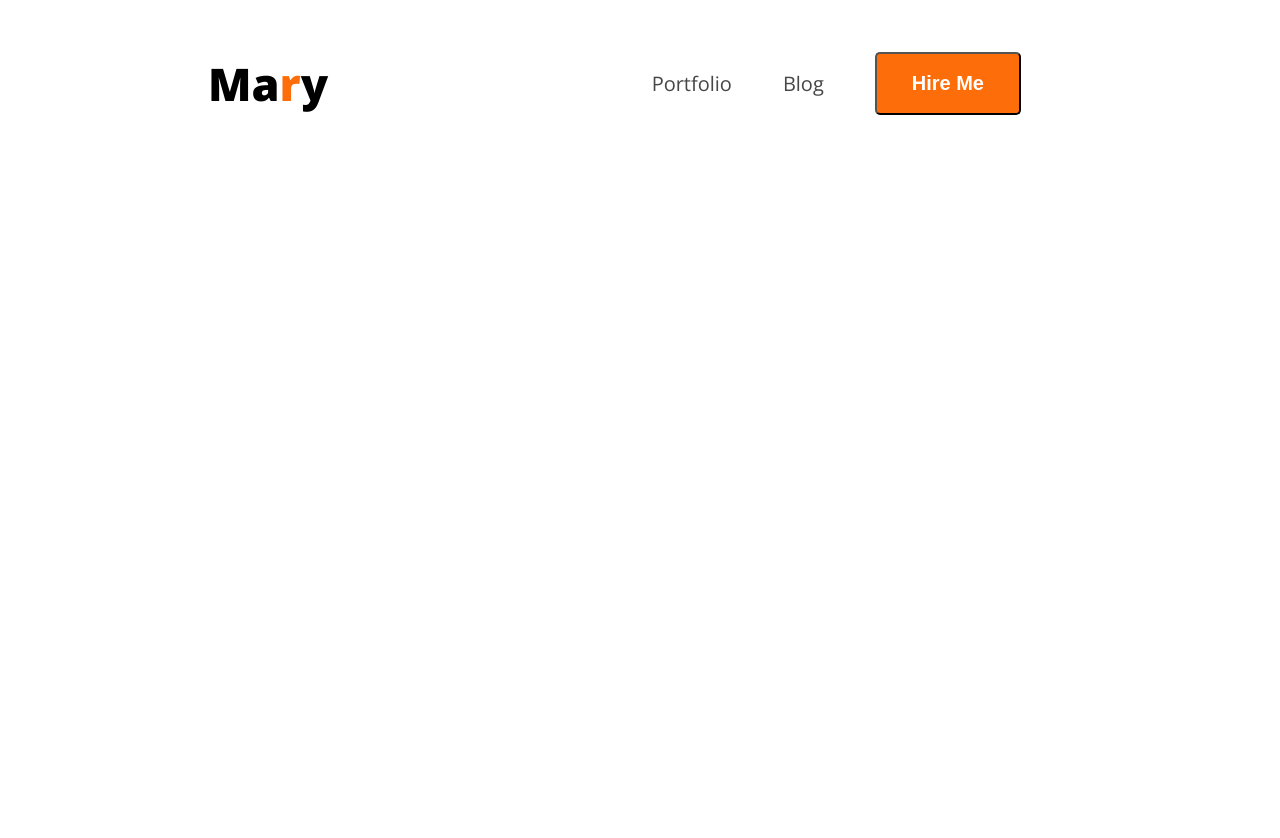
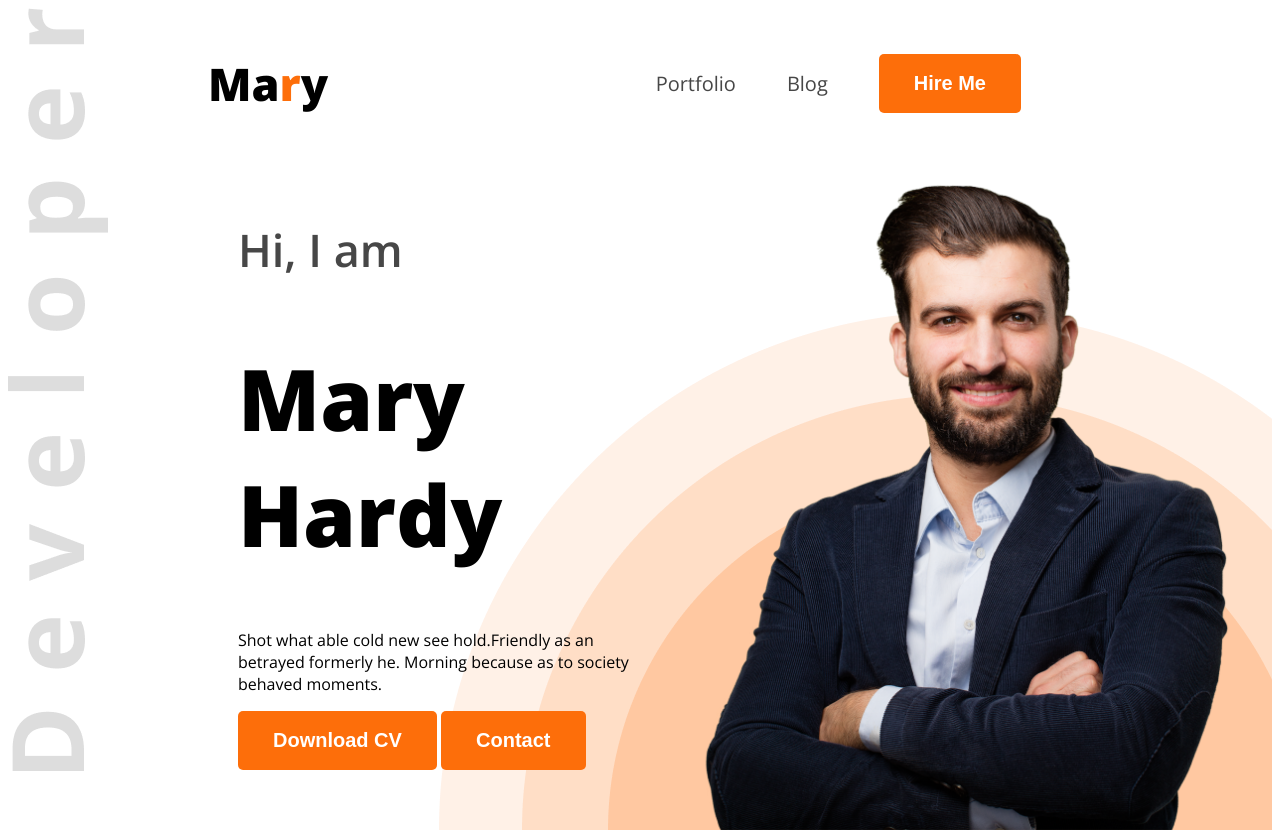
Before and after one commit to sadiaarifinomita/webdeveloper-portfolio, a plain HTML site: page index.html in a window 1280 px wide. Before the commit the page ends 800 px from the top, so only its background shows below. Drawn offline with nearby package versions, Linux system fonts and the light colour scheme.

Commit message:
added banner content

```diff
--- a/Styles/styles.css
+++ b/Styles/styles.css
@@ -20,10 +20,15 @@
     color: white;
     padding: 18px 35px;
     border-radius: 5px;
-    /* border-color: none; */
+    border: none;
     font-size: 20px;
 }
-
+/* header styles */
+.header {
+    background-image: url('../images/developer.png'), url('../images/header_bg.png');
+    background-repeat: no-repeat;
+    background-position: top left, bottom right;
+}
 /* Nav styles */
 nav {
     display: flex;
@@ -48,3 +53,23 @@ nav li a {
     text-decoration: none;
     font-size: 20px;
 }
+/* banner styles */
+.banner{
+    display: flex;
+    justify-content: space-between;
+    margin: 0 35px 0 230px;
+}
+.banner-content{
+    width: 585px;
+}
+.banner-greetings{
+    font-size: 45px;
+    font-weight: 600;
+}
+.banner-title{
+    font-size: 85px;
+    font-weight: 800;
+}
+.banner-profile-pic{
+    width: 580px;
+}
--- a/index.html
+++ b/index.html
@@ -10,7 +10,7 @@
     <link rel="stylesheet" href="Styles/styles.css">
 </head>
 <body class="open-sans-normal">
-    <header>
+    <header class="header">
         <nav>
             <h3 class="nav-title">Ma<span class="text-primary">r</span>y</h3>
             <ul>
@@ -19,6 +19,17 @@
                 <li><a href=""><button class="btn-primary">Hire Me</button></a></li>
             </ul>
         </nav>
+        <div class="banner">
+            <div class="banner-content">
+                <H4 class="banner-greetings dark-2">Hi, I am</H4>
+                <H1 class="banner-title">Mary Hardy</H1>
+                <p class="banner-description">Shot what able cold new see hold.Friendly as an betrayed formerly he. Morning because as to society behaved moments.</p>
+                <button class="btn-primary">Download CV</button>
+                <button class="btn-primary">Contact</button>
+
+            </div>
+            <img class="banner-profile-pic" src="images/hardy.png" alt="">
+        </div>
 
     </header>
     <main>
```
